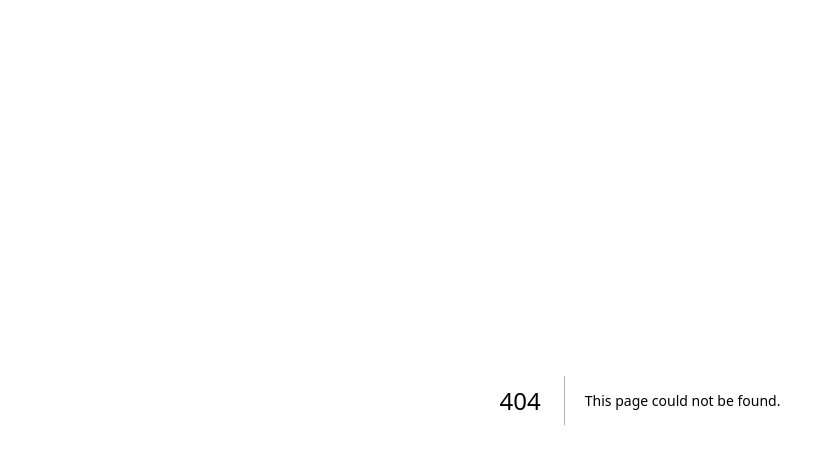
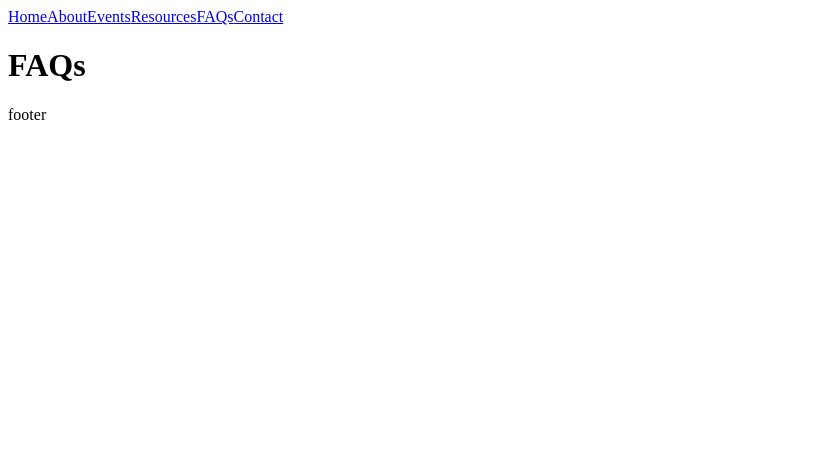
Before and after one commit to gabriel-s-e/AAISWebsite, a Next.js app: page /FAQ in a window 1280 px wide. Before the commit this address had no page. Shown: the top 464 px of the page, without its empty margins (0-835 px from the left). Built offline with nearby package versions, Linux system fonts and the light colour scheme.

Commit message:
Added new pages and navbar links

```diff
--- /dev/null
+++ b/src/app/FAQ/page.jsx
@@ -0,0 +1,12 @@
+import Navbar from "../components/navbar"
+import Footer from "../components/footer"
+
+export default function Page() {
+    return (
+        <div>
+            <Navbar />
+            <h1>FAQs</h1>
+            <Footer />
+        </div>
+    )
+}
--- a/src/app/components/navbar.jsx
+++ b/src/app/components/navbar.jsx
@@ -1,5 +1,14 @@
+import Link from "next/link"
+
 export default function Navbar() {
   return (
-    <div>navbar</div>
+    <nav>
+      <Link href="/">Home</Link>
+      <Link href="/about">About</Link>
+      <Link href="/events">Events</Link>
+      <Link href="/resources">Resources</Link>
+      <Link href="/FAQ">FAQs</Link>
+      <Link href="/contact">Contact</Link>
+    </nav>
   )
 }
```
Also changed, not shown: src/app/contact/page.jsx (added, +12 -0 lines), src/app/events/page.jsx (added, +12 -0 lines), src/app/resources/page.jsx (added, +12 -0 lines).
